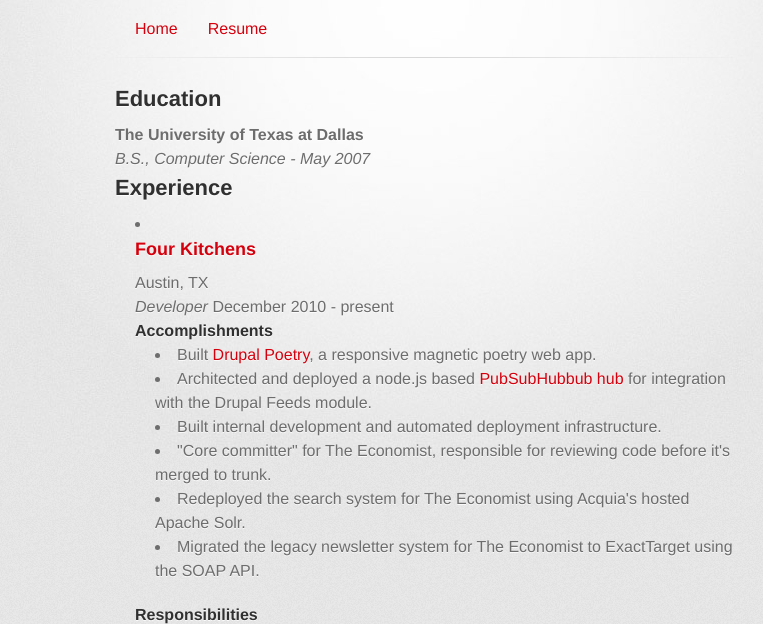
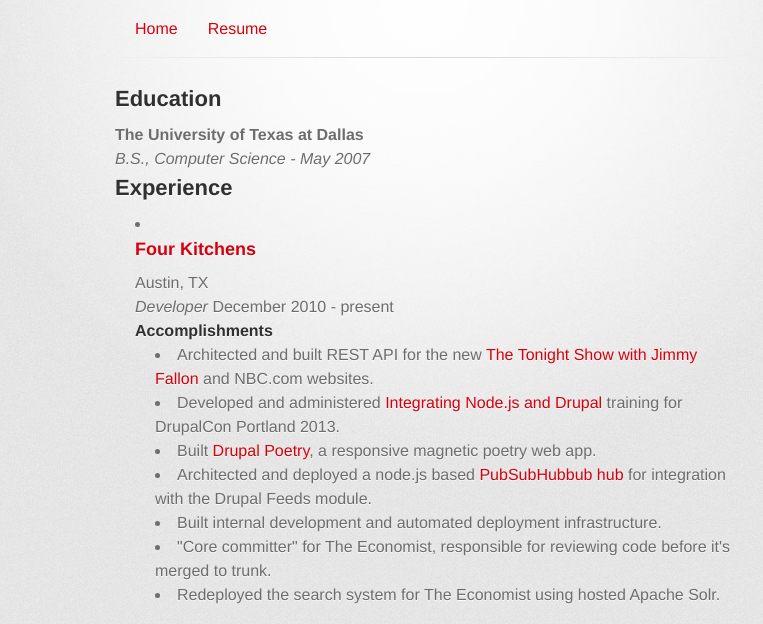
Before and after one commit to elliotttf/elliotttf.github.com, a plain HTML site: page resume.html in a window 1280 px wide. Shown: the part 121-745 px from the top of the page, without its empty margins (215-978 px from the left). Drawn offline with Linux system fonts and the light colour scheme; a web font is replaced by a local one.

Commit message:
Update resume.html

```diff
--- a/resume.html
+++ b/resume.html
@@ -55,12 +55,13 @@
               <div class="accomplishments">
                 <h4>Accomplishments</h4>
                 <ul>
+                  <li>Architected and built REST API for the new <a href="http://www.nbc.com/the-tonight-show">The Tonight Show with Jimmy Fallon</a> and NBC.com websites.</li>
+                  <li>Developed and administered <a href="https://portland2013.drupal.org/node/3708">Integrating Node.js and Drupal</a> training for DrupalCon Portland 2013.</li>
                   <li>Built <a href="http://drupalpoetry.com">Drupal Poetry</a>, a responsive magnetic poetry web app.</li>
                   <li>Architected and deployed a node.js based <a href="https://github.com/elliotttf/PubHub">PubSubHubbub hub</a> for integration with the Drupal Feeds module.</li>
                   <li>Built internal development and automated deployment infrastructure.</li>
                   <li>"Core committer" for <i>The Economist</i>, responsible for reviewing code before it's merged to trunk.</li>
-                  <li>Redeployed the search system for <i>The Economist</i> using Acquia's hosted Apache Solr.</li>
-                  <li>Migrated the legacy newsletter system for <i>The Economist</i> to ExactTarget using the SOAP API.</li>
+                  <li>Redeployed the search system for <i>The Economist</i> using hosted Apache Solr.</li>
                 </ul>
               </div>
               <div class="responsibilities">
```
